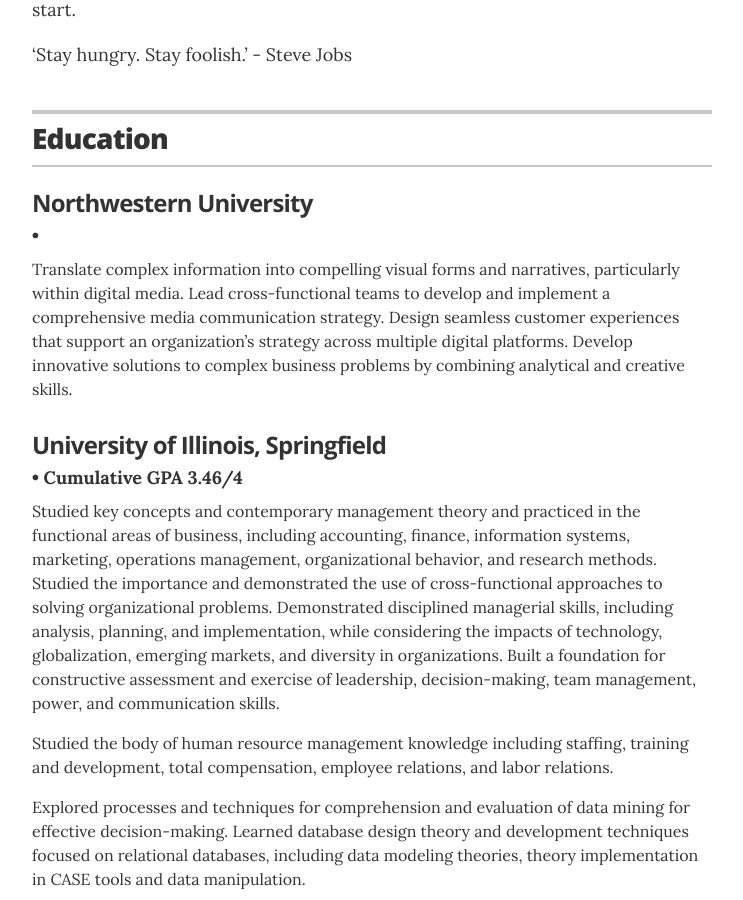
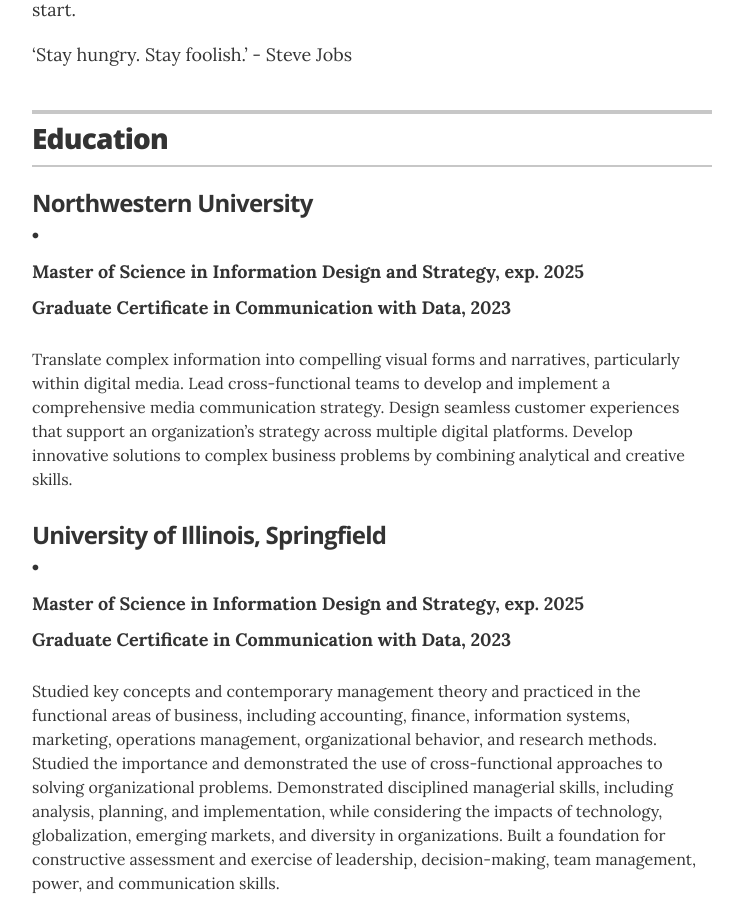
Before and after one commit to rchum/portfolio, a Jekyll site: the page built from index.html, in a window 1280 px wide and 900 px high, scrolled down 371 px. Shown: the whole window, without its empty margins (268-1011 px from the left). Built offline with Jekyll 4.4.1, drawn with Linux system fonts in a browser that asks for light colours.

Commit message:
Update education.yml

```diff
--- a/_data/education.yml
+++ b/_data/education.yml
@@ -1,7 +1,7 @@
 # Degree
 - #degree: <p>Master of Science in Information Design and Strategy, exp. 2025</p><p class="small">Graduate Certificate in Communication with Data, 2023</p>
   uni: Northwestern University
-  year:
+  year: <p>Master of Science in Information Design and Strategy, exp. 2025</p><p class="small">Graduate Certificate in Communication with Data, 2023</p>
   #award:
   summary:
     Translate complex information into compelling visual forms and narratives, particularly within digital media.
@@ -11,7 +11,7 @@
 
 - #degree: <p>Master of Business Administration, 2017</p><p>Graduate Certificate in Business Intelligence, 2017</p><p>Graduate Certificate in Human Resource Management, 2017</p>
   uni: University of Illinois, Springfield
-  year: Cumulative GPA 3.46/4
+  year: <p>Master of Science in Information Design and Strategy, exp. 2025</p><p class="small">Graduate Certificate in Communication with Data, 2023</p>
   #award:
   summary:
     Studied key concepts and contemporary management theory and practiced in the functional areas of business, including accounting, finance, information systems, marketing, operations management, organizational behavior, and research methods.
```
